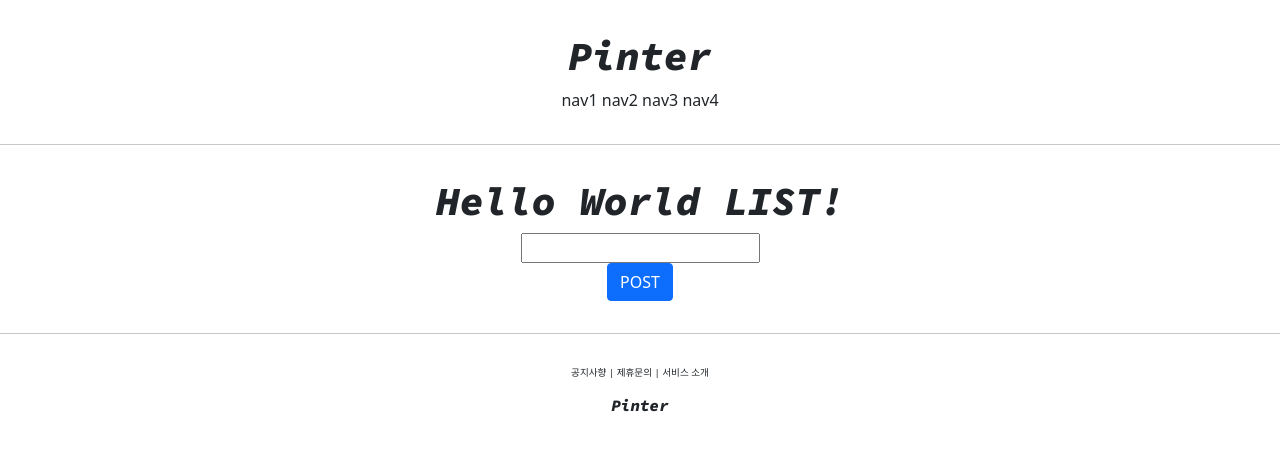
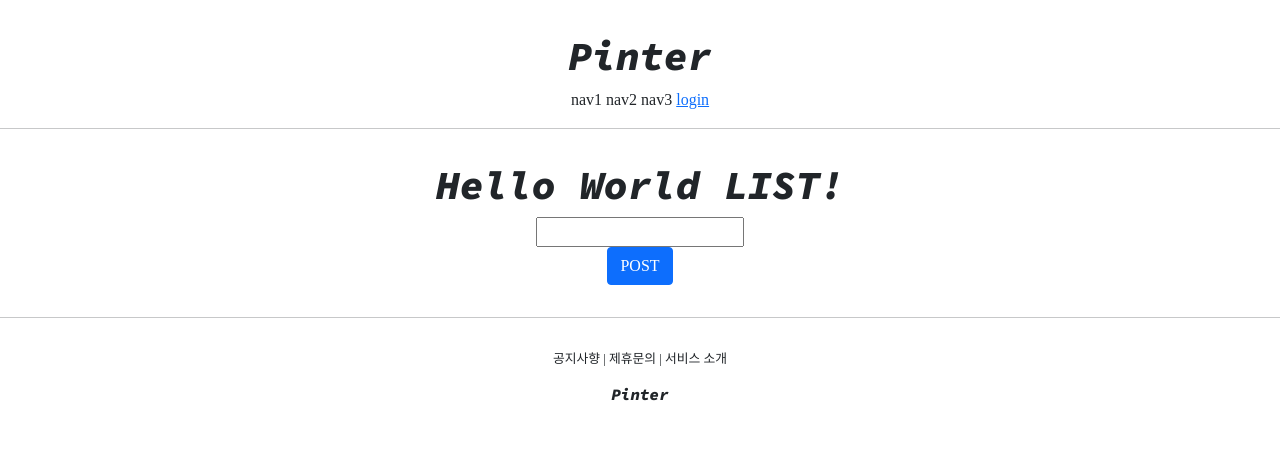
Before and after one commit to HanaHww2/pinter, a Django app: template accountapp/templates/accountapp/hello_world.html in a window 1280 px wide. Shown: the top 451 px of the page. Run offline with Django 3.2, Linux system fonts and the light colour scheme; the template is opened without the code that fills it, so the values that code supplies are empty; some web fonts are replaced.

Commit message:
django-bootstrap for form and using external fonts

```diff
--- a/accountapp/templates/accountapp/hello_world.html
+++ b/accountapp/templates/accountapp/hello_world.html
@@ -8,9 +8,14 @@
         height: 3rem;
         margin: 1rem;
     }
+    .pinter_content{
+        text-align: center;
+        margin: 2rem;
+        border-radius: 2rem;
+    }
 </style>
 
-<div style="border-radius: 2rem; margin: 2rem; text-align: center;">
+<div class="pinter_content">
     <h1 class="pinter_font">
         Hello World LIST!
     </h1>
@@ -27,7 +32,7 @@
 
     {% if hello_world_list %}
         {% for hello_world in hello_world_list %}
-            <h4 class="pinter_font">
+            <h4>
                 {{ hello_world.text }}
             </h4>
         {% endfor %}
--- a/static/base.css
+++ b/static/base.css
@@ -1,9 +1,8 @@
-
- .pinter_font {
+.pinter_font {
     font-family: 'Source Code Pro', monospace;
  }
 .pinter_footer_button{
-    font-size: .6rem;
+    font-size: .8rem;
 }
 .pinter_footer{
     text-align:center;
@@ -12,7 +11,6 @@
 .pinter_footer>div>h6{
     margin-top: 1rem;
 }
-
 .pinter_header{
     text-align:center;
     margin: 2rem 0;
--- a/templates/base.html
+++ b/templates/base.html
@@ -3,7 +3,7 @@
 
 {% include 'head.html' %}
 
-<body>
+<body style="font-family: 'NanumBarunGothic';">
 
     {% include 'header.html' %}
     <hr>
--- a/templates/head.html
+++ b/templates/head.html
@@ -12,4 +12,25 @@
 
     <!--    -->
     <link rel="stylesheet" type="text/css" href="{% static 'base.css' %}">
+
+    <style>
+        @font-face {
+            font-family: 'NanumBarunGothic';
+            src: url("{% static 'fonts/NanumBarunGothic.ttf' %}") format("truetype");
+        }
+        @font-face {
+            font-family: 'NanumBarunGothicBold';
+            src: url("{% static 'fonts/NanumBarunGothicBold.ttf' %}") format("truetype");
+        }
+        @font-face {
+            font-family: 'NanumBarunGothicLight';
+            src: local('NanumBarunGothicLight'),
+            url("{% static 'fonts/NanumBarunGothicLight.ttf' %}") format("truetype");
+        }
+        @font-face {
+            font-family: 'NanumBarunGothicUltraLight';
+            src: local('NanumBarunGothicUltraLight'),
+            url("{% static 'fonts/NanumBarunGothicUltraLight.ttf' %}") format("truetype");
+        }
+    </style>
 </head>
--- a/templates/header.html
+++ b/templates/header.html
@@ -4,6 +4,15 @@
     <span>nav1</span>
     <span>nav2</span>
     <span>nav3</span>
-    <span style="back ">nav4</span>
+    {% if not user.is_authenticated %}
+    <!-- 원래 있었던 페이지로 이동 -->
+    <a href="{% url 'accountapp:login' %}?next={{ request.path }}">
+        <span>login</span>
+    </a>
+    {% else %}
+    <a href="{% url 'accountapp:logout' %}?next={{ request.path }}">
+        <span>logout</span>
+    </a>
+    {% endif %}
+
 </div>
-</div>
```
Also changed, not shown: accountapp/templates/accountapp/create.html (added, +26 -0 lines), accountapp/templates/accountapp/login.html (added, +30 -0 lines), accountapp/urls.py (+6 -1 lines), accountapp/views.py (+10 -1 lines), pinter/settings.py (+7 -1 lines), accountapp/migrations/0001_initial.py (added), 8 other files.
